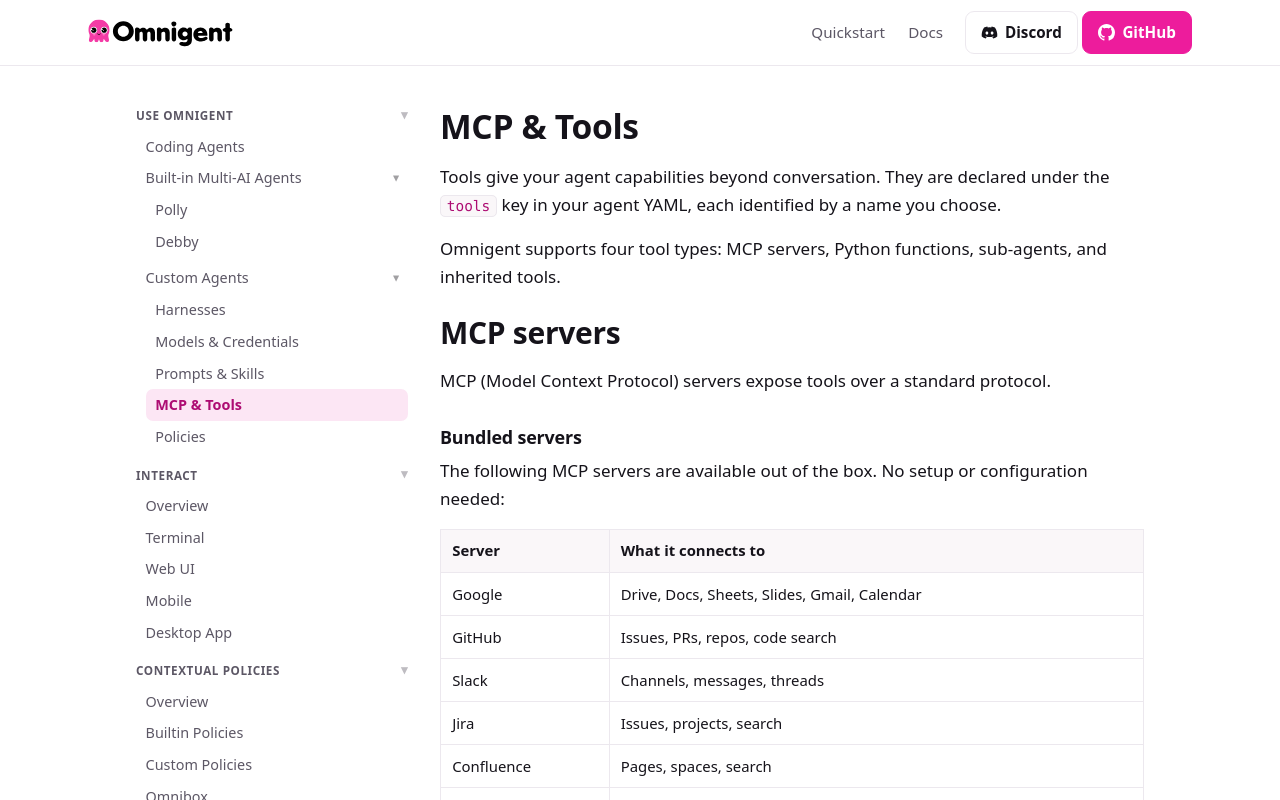
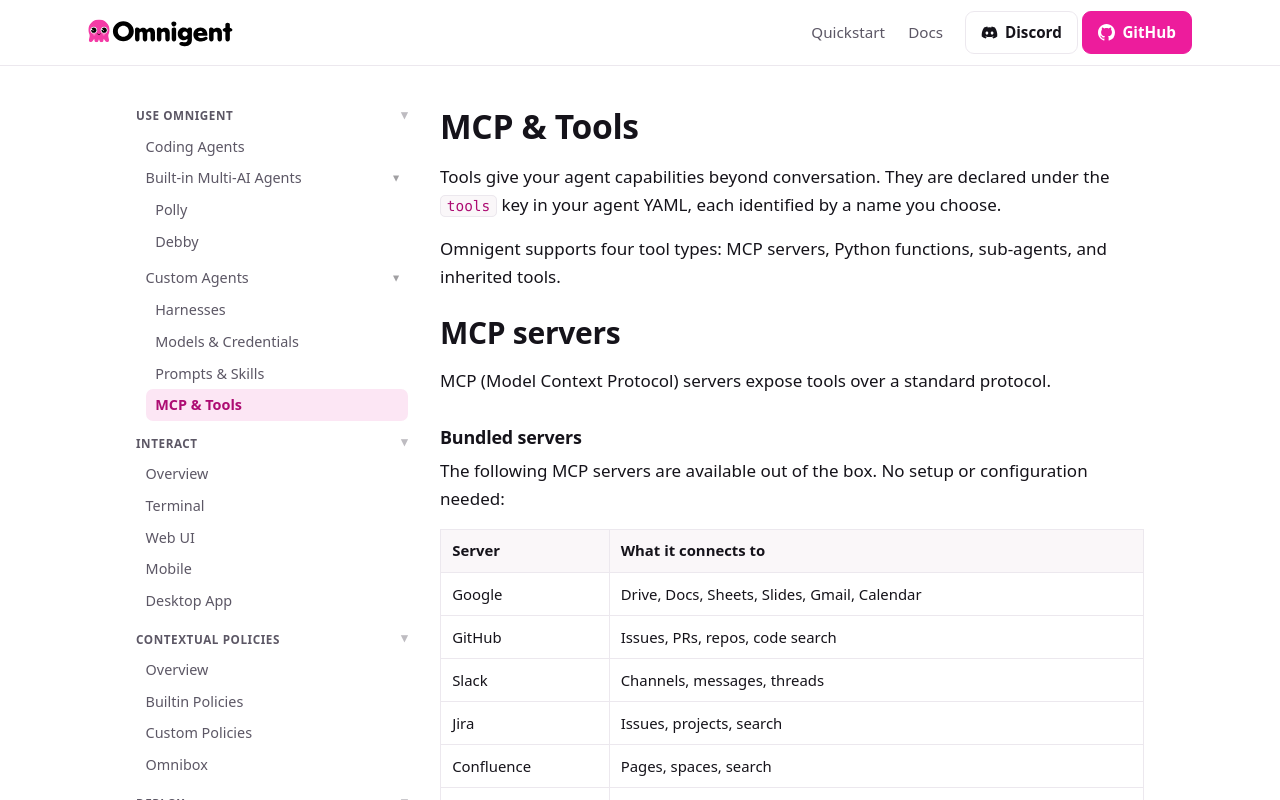
Before and after one commit to omnigent-ai/omnigent-site, a Next.js app: page /docs/build/tools in a window 1280 px wide. Shown: the top 800 px of the page. Built offline with nearby package versions, Linux system fonts and the light colour scheme.

Commit message:
Remove build policies docs page

```diff
--- a/app/docs/build/tools/page.js
+++ b/app/docs/build/tools/page.js
@@ -69,7 +69,7 @@ export default function Page() {
       <p>
         To restrict which tools from a bundled server your agent can access, use the{" "}
         <code>tools</code> filter or configure{" "}
-        <Link href="/docs/build/policies">policies</Link>.
+        <Link href="/docs/policies/overview">policies</Link>.
       </p>
 
       <h3>Custom servers</h3>
@@ -234,7 +234,7 @@ export default function Page() {
       <p>
         A sub-agent tool can have its own{" "}
         <Link href="/docs/build/harnesses">harness</Link>, model, tools, and{" "}
-        <Link href="/docs/build/policies">policies</Link>. The <code>pass_history</code> flag
+        <Link href="/docs/policies/overview">policies</Link>. The <code>pass_history</code> flag
         controls whether the parent&apos;s conversation history is forwarded, and{" "}
         <code>max_sessions</code> limits concurrent invocations.
       </p>
--- a/app/docs/use/custom-agents/page.js
+++ b/app/docs/use/custom-agents/page.js
@@ -77,7 +77,7 @@ instructions: AGENTS.md`}</code></pre>
     type: function
     callable: my_package.tools.summarize_file`}</code></pre>
 
-      <h3><Link href="/docs/build/policies">Policies</Link></h3>
+      <h3><Link href="/docs/policies/overview">Policies</Link></h3>
       <p>Declarative guardrails in YAML.</p>
       <pre><code>{`policies:
   rate_limit:
--- a/components/DocsSidebarFull.js
+++ b/components/DocsSidebarFull.js
@@ -33,7 +33,6 @@ const SECTIONS = [
           { href: "/docs/build/models", label: "Models & Credentials" },
           { href: "/docs/build/prompts", label: "Prompts & Skills" },
           { href: "/docs/build/tools", label: "MCP & Tools" },
-          { href: "/docs/build/policies", label: "Policies" },
         ],
       },
     ],
```
Also changed, not shown: app/docs/build/policies/page.js (deleted, +0 -18 lines).
